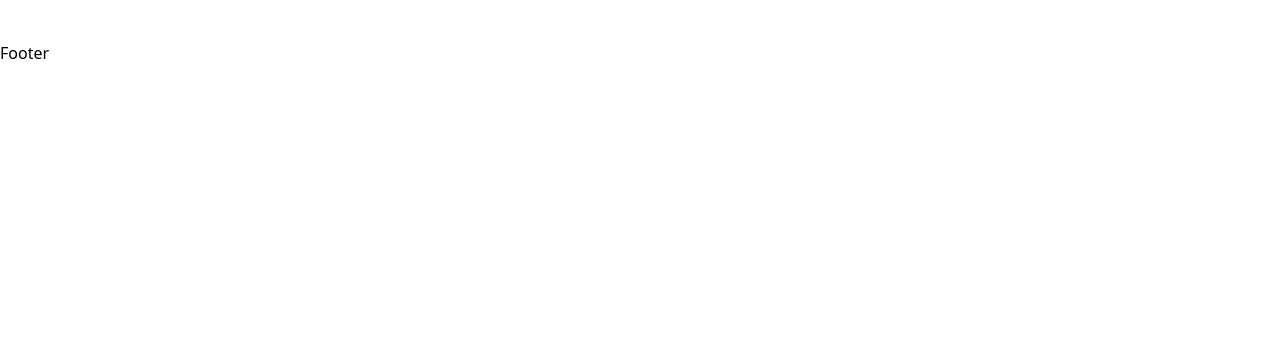
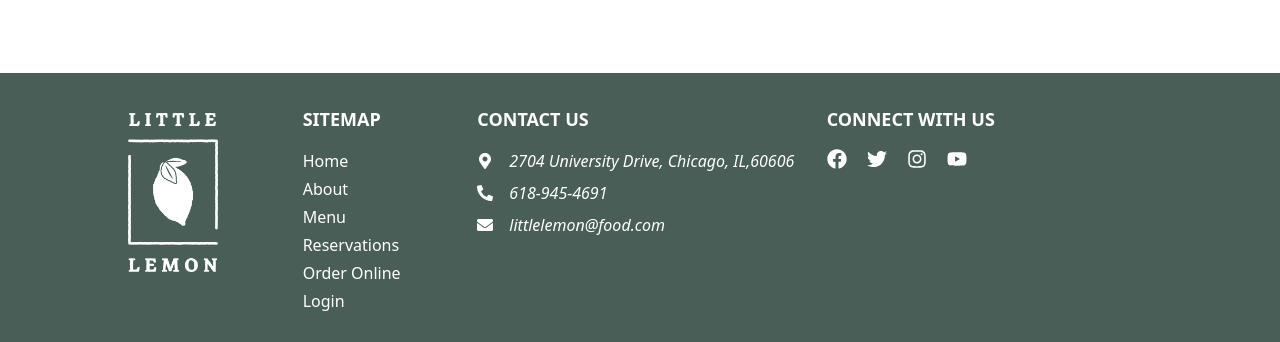
Before and after one commit to anthonie23/Little-Lemon, a React (Create React App) app: page / in a window 1280 px wide. Shown: the part 2307-2649 px from the top of the page. Before the commit the page ends 2372 px from the top, so only its background shows below. Built offline with nearby package versions, Linux system fonts and the light colour scheme.

Commit message:
add footer section

```diff
--- a/src/components/Footer.js
+++ b/src/components/Footer.js
@@ -1,7 +1,88 @@
 import React from "react";
 
+import {
+  FaMapMarkerAlt,
+  FaPhoneAlt,
+  FaEnvelope,
+  FaFacebook,
+  FaTwitter,
+  FaInstagram,
+  FaYoutube,
+} from "react-icons/fa";
+
 const Footer = () => {
-  return <div>Footer</div>;
+  return (
+    <section className="bg-[#495e57] mt-8">
+      <div className="max-w-5xl mx-auto grid md:grid-cols-6 grid-cols-1 py-8 p-8 lg:p-0 lg:py-8 text-white justify-items-start gap-6">
+        <div className="md:col-span-1">
+          <img
+            src="/assets/logo-white.png"
+            alt="logo-white"
+            className="w-20 md:w-[60%] mt-2"
+          />
+        </div>
+        <div className="md:col-span-1">
+          <h4 className="uppercase text-lg font-semibold mb-4">SiteMap</h4>
+          <ul className="flex flex-col gap-1">
+            <li>Home</li>
+            <li>About</li>
+            <li>Menu</li>
+            <li>Reservations</li>
+            <li>Order Online</li>
+            <li>Login</li>
+          </ul>
+        </div>
+        <div className="md:col-span-2">
+          <h4 className="uppercase text-lg font-semibold mb-4">Contact Us</h4>
+          <ul className="flex flex-col gap-2">
+            <li className="flex items-center gap-4">
+              <span>
+                <FaMapMarkerAlt />
+              </span>
+              <p className="italic">
+                2704 University Drive, Chicago, IL,60606{" "}
+              </p>
+            </li>
+            <li className="flex items-center gap-4">
+              <span>
+                <FaPhoneAlt />
+              </span>
+              <p className="italic">618-945-4691 </p>
+            </li>
+            <li className="flex items-center gap-4">
+              <span>
+                <FaEnvelope />
+              </span>
+              <p className="italic">littlelemon@food.com </p>
+            </li>
+          </ul>
+        </div>
+        <div className="md:col-span-2">
+          <h4 className="uppercase text-lg font-semibold mb-4">
+            Connect With Us
+          </h4>
+          <div className="flex gap-5">
+            <FaFacebook
+              size={20}
+              className="hover:text-yellow-500  transition-colors duration-200"
+            />
+            <FaTwitter
+              size={20}
+              className="hover:text-yellow-500  transition-colors duration-200"
+            />
+            <FaInstagram
+              size={20}
+              className="hover:text-yellow-500  transition-colors duration-200"
+            />
+            <FaYoutube
+              size={20}
+              className="hover:text-yellow-500  transition-colors duration-200"
+            />
+          </div>
+        </div>
+      </div>
+    </section>
+  );
 };
 
 export default Footer;
```
Also changed, not shown: public/assets/logo-white.png (added).
